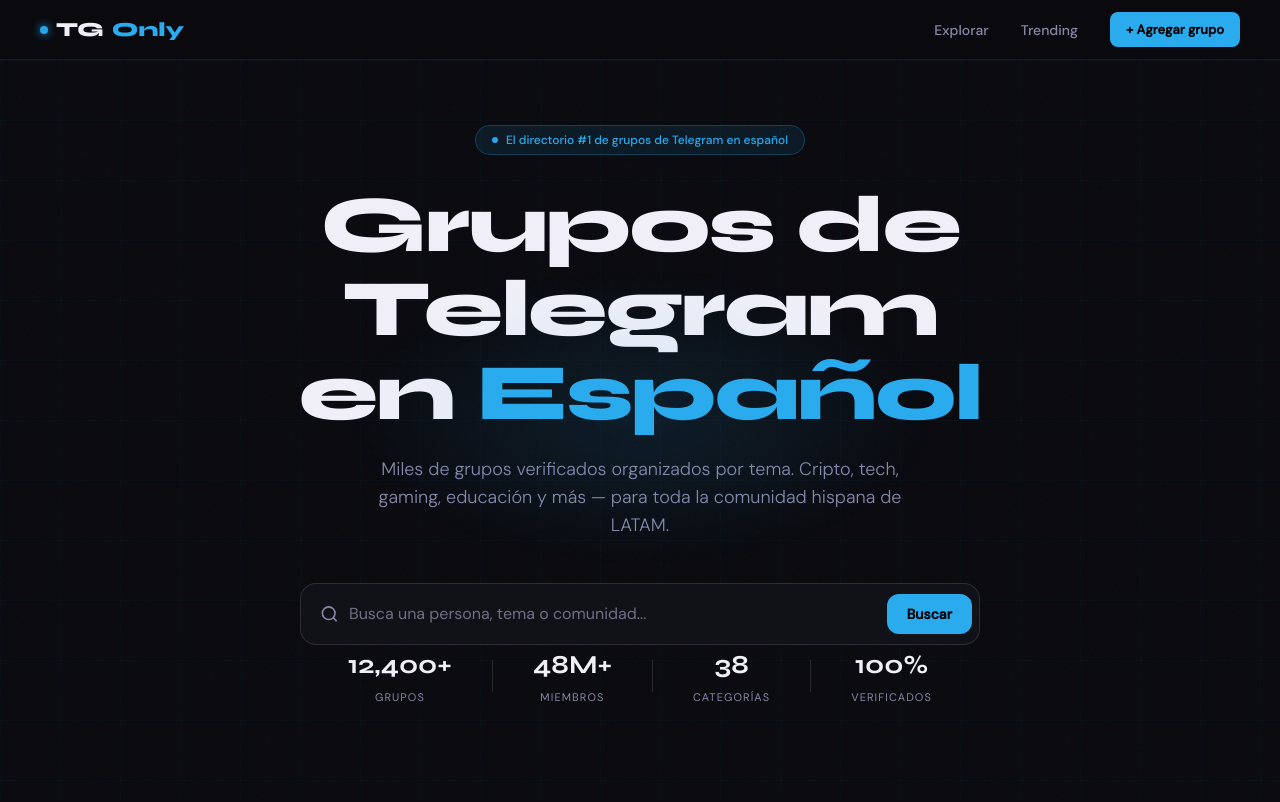
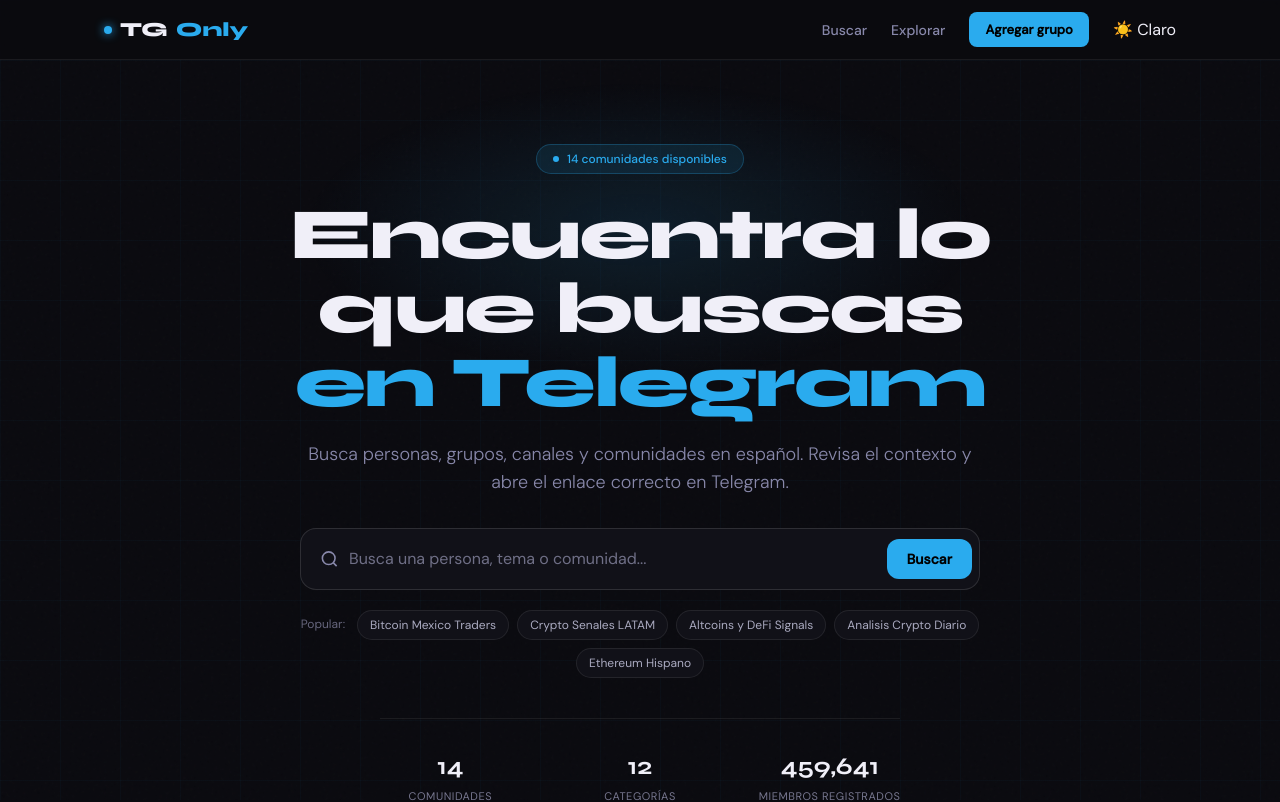
Before and after one commit to gaelnav1/tgonly, a Next.js app: page / in a window 1280 px wide. Shown: the top 802 px of the page. Built offline with nearby package versions, Linux system fonts and the light colour scheme; no server answers; the database is empty.

Commit message:
UX: restructure homepage around search and exploration

```diff
--- a/app/page.tsx
+++ b/app/page.tsx
@@ -4,7 +4,8 @@
 import { getAllCategories, getAllGroups } from '@/lib/getGroups'
 import CategoryGrid from '@/components/CategoryGrid'
 import GroupCard from '@/components/GroupCard'
-import SearchBar from '@/components/SearchBar'  // Client component separado
+import SearchBar from '@/components/SearchBar'
+import Navbar from '@/components/Navbar'
 
 // ✅ Metadata estática para la homepage
 export const metadata: Metadata = {
@@ -74,7 +75,13 @@
 
 export default async function Home() {
   const [categories, groups] = await Promise.all([getAllCategories(), getAllGroups()])
-  const trendingGroups = groups.filter(g => g.trending)
+  const trendingGroups = groups.filter(g => g.trending).slice(0, 6)
+  const featuredGroups = [...groups].sort((a,b)=>(b.score??0)-(a.score??0)).slice(0, 6)
+  const totalMembers = groups.reduce((sum, g) => {
+    const parsed = Number(String(g.members).replace(/[^0-9]/g, ''))
+    return sum + (Number.isFinite(parsed) ? parsed : 0)
+  }, 0)
+  const quickLinks = featuredGroups.slice(0, 5)
 
   return (
     <>
@@ -86,71 +93,70 @@
         <div className="fixed inset-0 pointer-events-none"
              style={{ backgroundImage: 'linear-gradient(rgba(42,171,238,0.03) 1px,transparent 1px),linear-gradient(90deg,rgba(42,171,238,0.03) 1px,transparent 1px)', backgroundSize: '60px 60px' }} />
 
-        {/* NAV */}
-        <nav className="fixed top-0 left-0 right-0 z-50 flex items-center justify-between px-10 h-[60px] bg-[#0a0a0f]/85 backdrop-blur-xl border-b border-white/[0.07]">
-          <Link href="/" className="flex items-center gap-2 font-syne font-extrabold text-xl no-underline text-[#f0eff8]">
-            <span className="w-2 h-2 rounded-full bg-[#2AABEE] shadow-[0_0_10px_#2AABEE] animate-pulse" />
-            TG<span className="text-[#2AABEE]">Only</span>
-          </Link>
-          <div className="flex items-center gap-8">
-            <Link href="#categories" className="text-[#8888aa] text-sm font-medium hover:text-[#f0eff8] transition-colors">Explorar</Link>
-            <Link href="#trending"   className="text-[#8888aa] text-sm font-medium hover:text-[#f0eff8] transition-colors">Trending</Link>
-            <Link href="/agregar"    className="bg-[#2AABEE] text-black font-semibold text-[13px] px-4 py-2 rounded-lg hover:bg-[#1a8fd1] transition-colors">
-              + Agregar grupo
-            </Link>
-          </div>
-        </nav>
+        <Navbar />
 
-        {/* HERO - H1 con keyword principal */}
-        <section className="relative z-10 min-h-screen flex flex-col items-center justify-center text-center px-6 pt-24 pb-16">
-          <div className="absolute top-1/3 left-1/2 -translate-x-1/2 w-[600px] h-[300px] pointer-events-none"
+        <section className="relative z-10 flex flex-col items-center text-center px-4 sm:px-6 pt-32 sm:pt-36 pb-16 sm:pb-20">
+          <div className="absolute top-20 left-1/2 -translate-x-1/2 w-[min(680px,90vw)] h-[300px] pointer-events-none"
                style={{ background: 'radial-gradient(ellipse, rgba(42,171,238,0.12) 0%, transparent 70%)' }} />
 
-          <div className="inline-flex items-center gap-2 bg-[#2AABEE]/10 border border-[#2AABEE]/25 rounded-full px-4 py-1.5 text-xs font-medium text-[#2AABEE] mb-7">
-            <span className="w-1.5 h-1.5 rounded-full bg-[#2AABEE] animate-pulse" />
-            El directorio #1 de grupos de Telegram en español
+          <div className="relative inline-flex items-center gap-2 bg-[#2AABEE]/10 border border-[#2AABEE]/25 rounded-full px-4 py-1.5 text-xs font-medium text-[#2AABEE] mb-6">
+            <span className="w-1.5 h-1.5 rounded-full bg-[#2AABEE]" />
+            {groups.length} comunidades disponibles
           </div>
 
-          {/* ✅ H1 con keywords naturales */}
-          <h1 className="font-syne font-extrabold text-[clamp(42px,7vw,80px)] leading-[1.05] tracking-[-2px] mb-5">
-            Grupos de Telegram<br />
-            en <em className="not-italic text-[#2AABEE]">Español</em>
+          <h1 className="relative font-syne font-extrabold text-[clamp(38px,7vw,72px)] leading-[1.03] tracking-[-2px] mb-5 max-w-4xl">
+            Encuentra lo que buscas<br />
+            <span className="text-[#2AABEE]">en Telegram</span>
           </h1>
 
-          {/* ✅ Descripción con keywords secundarias */}
-          <p className="text-lg text-[#8888aa] max-w-xl mb-11 font-light">
-            Miles de grupos verificados organizados por tema. Cripto, tech, gaming, educación y más — para toda la comunidad hispana de LATAM.
+          <p className="relative text-base sm:text-lg text-[#8888aa] max-w-2xl mb-8 font-light">
+            Busca personas, grupos, canales y comunidades en español. Revisa el contexto y abre el enlace correcto en Telegram.
           </p>
 
-          {/* SearchBar es Client Component */}
-          <SearchBar />
+          <div className="relative w-full flex justify-center mb-5">
+            <SearchBar />
+          </div>
 
-          {/* Stats */}
-          <div className="flex items-center gap-10">
-            {[['12,400+','Grupos'],['48M+','Miembros'],['38','Categorías'],['100%','Verificados']].map(([n,l], i) => (
-              <div key={l} className="flex items-center gap-10">
-                {i > 0 && <div className="w-px h-8 bg-white/[0.12]" />}
-                <div className="text-center">
-                  <span className="block font-syne font-bold text-[26px]">{n}</span>
-                  <span className="text-[11px] text-[#8888aa] uppercase tracking-widest">{l}</span>
-                </div>
-              </div>
-            ))}
+          {quickLinks.length > 0 && (
+            <div className="relative flex flex-wrap justify-center gap-2 max-w-3xl">
+              <span className="text-xs text-[#66667d] py-1.5 mr-1">Popular:</span>
+              {quickLinks.map(g => (
+                <Link key={g.name} href={`/grupos/${g.category}/${g.name.toLowerCase().normalize('NFD').replace(/[\u0300-\u036f]/g,'').replace(/[^a-z0-9]+/g,'-').replace(/(^-|-$)/g,'')}`}
+                  className="text-xs text-[#aaaac0] bg-[#111118] border border-white/[0.08] rounded-full px-3 py-1.5 hover:text-[#f0eff8] hover:border-[#2AABEE]/30 transition-colors">
+                  {g.name}
+                </Link>
+              ))}
+            </div>
+          )}
+
+          <div className="relative grid grid-cols-3 gap-6 sm:gap-12 mt-10 pt-8 border-t border-white/[0.07]">
+            <div>
+              <span className="block font-syne font-bold text-xl sm:text-2xl">{groups.length}</span>
+              <span className="text-[10px] sm:text-[11px] text-[#77778f] uppercase tracking-wider">Comunidades</span>
+            </div>
+            <div>
+              <span className="block font-syne font-bold text-xl sm:text-2xl">{categories.length}</span>
+              <span className="text-[10px] sm:text-[11px] text-[#77778f] uppercase tracking-wider">Categorías</span>
+            </div>
+            <div>
+              <span className="block font-syne font-bold text-xl sm:text-2xl">{totalMembers.toLocaleString('es-MX')}</span>
+              <span className="text-[10px] sm:text-[11px] text-[#77778f] uppercase tracking-wider">Miembros registrados</span>
+            </div>
           </div>
         </section>
 
         {/* CATEGORIES */}
-        <section id="categories" className="relative z-10 max-w-6xl mx-auto px-10 pb-20">
+        <section id="categories" className="relative z-10 max-w-6xl mx-auto px-4 sm:px-6 lg:px-10 pb-16 sm:pb-20">
           <div className="flex items-baseline justify-between mb-6">
-            <h2 className="font-syne font-bold text-[22px] tracking-tight">Explorar categorías de grupos</h2>
+            <h2 className="font-syne font-bold text-[22px] tracking-tight">Explorar por categoría</h2>
             <Link href="/grupos" className="text-[#2AABEE] text-[13px] font-medium hover:opacity-70 transition-opacity">Ver todas →</Link>
           </div>
           <CategoryGrid categories={categories} />
         </section>
 
         {/* TRENDING - Server rendered */}
-        <section id="trending" className="relative z-10 max-w-6xl mx-auto px-10 pb-24">
-          <h2 className="font-syne font-bold text-[22px] tracking-tight mb-6">🔥 Grupos trending ahora</h2>
+        <section id="trending" className="relative z-10 max-w-6xl mx-auto px-4 sm:px-6 lg:px-10 pb-20 sm:pb-24">
+          <h2 className="font-syne font-bold text-[22px] tracking-tight mb-6">Tendencias ahora</h2>
           <div className="grid grid-cols-1 md:grid-cols-2 lg:grid-cols-3 gap-4">
             {trendingGroups.map((g) => <GroupCard key={g.name} group={g} />)}
           </div>
@@ -162,7 +168,7 @@
         </section>
 
         {/* SEO TEXT BLOCK - Importante para long-tail */}
-        <section className="relative z-10 max-w-3xl mx-auto px-10 pb-24 text-center">
+        <section className="relative z-10 max-w-3xl mx-auto px-4 sm:px-6 lg:px-10 pb-24 text-center">
           <h2 className="font-syne font-bold text-[20px] mb-4 text-[#f0eff8]">¿Por qué usar TGOnly?</h2>
           <p className="text-[#8888aa] leading-relaxed mb-4">
             TGOnly es el directorio más completo de <strong className="text-[#f0eff8]">grupos de Telegram en español</strong>.
```
